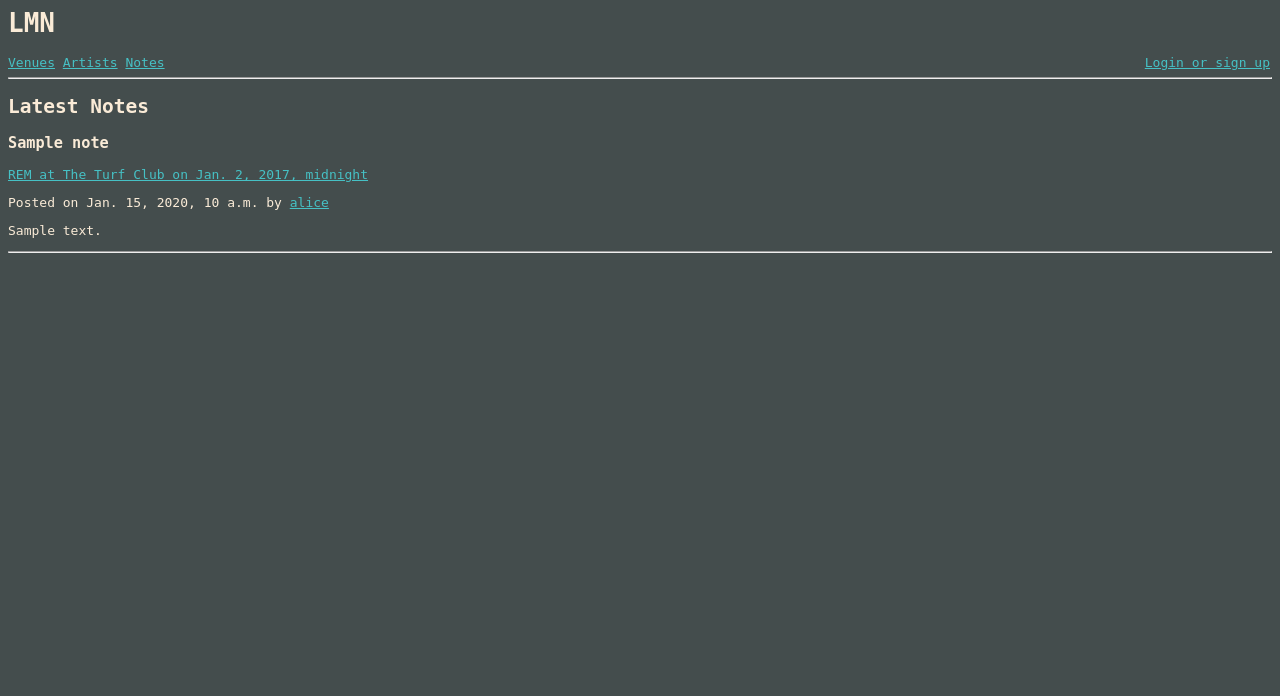
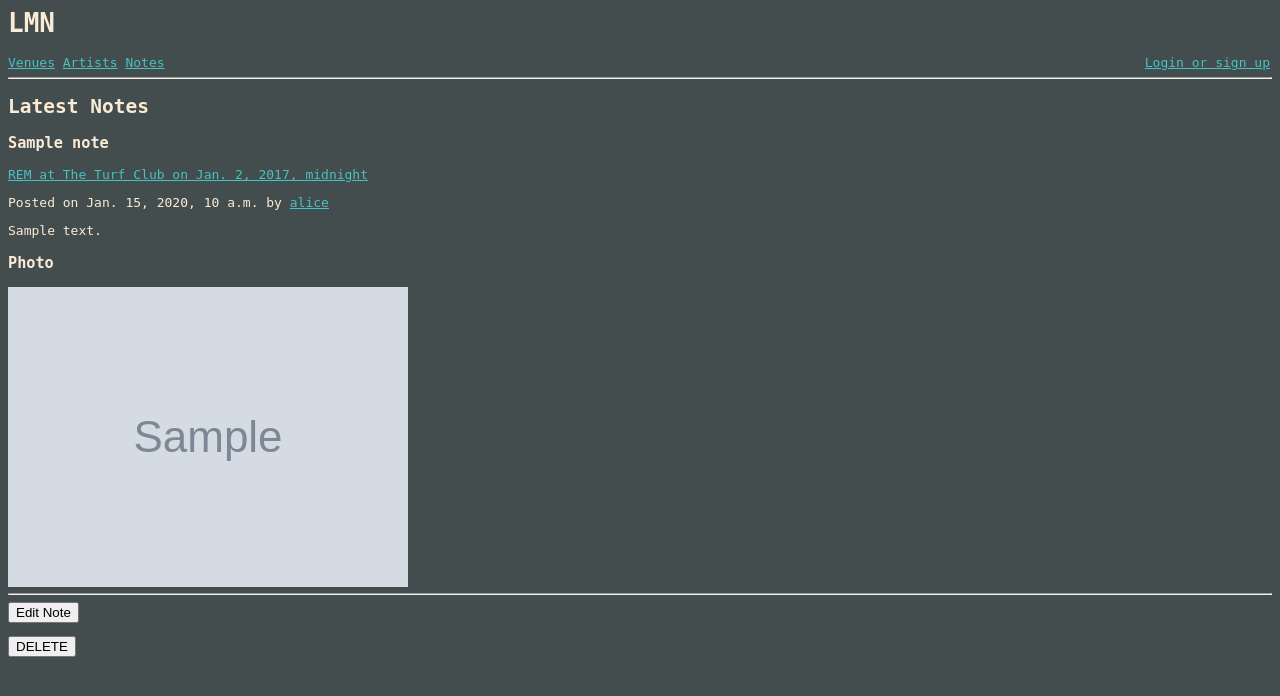
Before and after one commit to johnnyvuanly/lmn, a Django app: page /notes/latest/ in a window 1280 px wide. Shown: the top 696 px of the page. Run offline with Django 3.2, Linux system fonts and the light colour scheme; data comes from the database, SQL or seed files in the repository; tables that the repository leaves empty hold one stand-in row (values such as "Sample post"); grey boxes marked "Sample" are stand-in pictures; parts of the project's set-up code (start-up, migrations or seed data) failed here and were passed over.

Commit message:
Can delete and edit notes but cannot see pictures, also would like to see a button for the edit notes button

```diff
--- a/lmn/forms.py
+++ b/lmn/forms.py
@@ -17,7 +17,8 @@
 class NewNoteForm(forms.ModelForm):
     class Meta:
         model = Note
-        fields = ('title', 'text')
+        fields = ('title', 'text', 'photo')
+
 
 
 class UserRegistrationForm(UserCreationForm):
--- a/lmn/models.py
+++ b/lmn/models.py
@@ -3,6 +3,7 @@
 from django.db import models
 from django.contrib.auth.models import User
 import datetime
+from django.core.files.storage import default_storage
 
 # Every model gets a primary key field by default.
 
@@ -53,6 +54,28 @@
     title = models.CharField(max_length=200, blank=False)
     text = models.TextField(max_length=1000, blank=False)
     posted_date = models.DateTimeField(auto_now_add=True, blank=False)
+    photo = models.ImageField(upload_to='lmn/media/user_images/', blank=True, null=True)
+
+    def save(self, *args, **kwargs):
+        old_note = Note.objects.filter(pk=self.pk).first()
+        if old_note and old_note.photo:
+            if old_note.photo != self.photo:
+                self.delete_photo(old_note.photo)
+
+        super().save(*args, **kwargs)
+
+
+
+    def delete(self, *args, **kwargs):
+        if self.photo:
+            self.delete_photo(self.photo)
+
+        super().delete(*args, **kwargs)
+
+    def delete_photo(self, photo):
+        if default_storage.exists(photo.name):
+            default_storage.delete(photo.name)
 
     def __str__(self):
-        return f'User: {self.user} Show: {self.show} Note title: {self.title} Text: {self.text} Posted on: {self.posted_date}'
+        photo_str = self.photo.url if self.photo else 'no photo'
+        return f'User: {self.user} Show: {self.show} Note title: {self.title} Text: {self.text} Posted on: {self.posted_date}, Photo: {photo_str}'
--- /dev/null
+++ b/lmn/static/js/confirm_delete.js
@@ -0,0 +1,28 @@
+// Find all the delete buttons, add a click event listener to all buttons
+// On click event, show a confirm dialog
+// Browsers will handle these events before the click that submits the form
+// to provide the opportunity to intercept the form submit with JavaScript.
+// If the click event handler prevents the event propagating, the form submit
+// never happens.  If the click event doesn't prevent the event propagating,
+// the form will be submitted as usual.
+
+var deleteButtons = document.querySelectorAll('.delete');
+
+deleteButtons.forEach(function(button){
+
+  button.addEventListener('click', function(ev){
+
+    // Show a confirm dialog
+    var okToDelete = confirm("Delete place - are you sure?");
+
+    // If user presses no, prevent the form submit
+    if (!okToDelete) {
+      ev.preventDefault();  // Prevent the click event propagating
+    }
+
+    // Otherwise, the web page will continue processing the event,
+    // and send the delete request to the server.
+
+
+  })
+});
--- a/lmn/templates/lmn/notes/new_note.html
+++ b/lmn/templates/lmn/notes/new_note.html
@@ -3,7 +3,7 @@
 
 <h2>New note for {{ show.artist.name }} at {{ show.venue.name }} on {{ show.show_date}}</h2>
 
-<form method="POST" action="{% url 'new_note' show_pk=show.pk %}">
+<form method="POST" action="{% url 'new_note' show_pk=show.pk %}" enctype="multipart/form-data">
 
   <div>
     {% csrf_token %}
--- a/lmn/templates/lmn/notes/note_list.html
+++ b/lmn/templates/lmn/notes/note_list.html
@@ -1,4 +1,5 @@
 {% extends 'lmn/base.html' %}
+{% load static %}
 {% block content %}
 
 
@@ -23,6 +24,13 @@
     </p>
 
     <p class='note-text'>{{ note.text|truncatechars:100 }}</p>
+
+    <h3>Photo</h3>
+    {% if note.photo %}
+        <img src="{{ note.photo.url }}">
+    {% else %}
+        <P>No photo uploaded</p>
+    {% endif %}
   </div>
 
   <hr>
@@ -42,4 +50,22 @@
 
 {% endif %}
 
+{% if note.user.pk == user.pk %}
+
+
+
+    <form action="{% url 'edit_note' note_pk=note_pk%}" method="POST">
+      {% csrf_token %}
+      <button type="submit">Edit Note</button>
+    </form>
+
+    <form action="{% url 'delete_note' note.pk %}" method="POST">
+        {% csrf_token %}
+        <button type=submit class="delete">DELETE</button>
+    </form>
+
+    <script src="{% static 'js/confirm_delete.js' %}"></script>
+
+{% endif %}
+
 {% endblock %}
--- a/lmn/urls.py
+++ b/lmn/urls.py
@@ -21,6 +21,9 @@
     path('notes/detail/<int:note_pk>/', views_notes.note_detail, name='note_detail'),
     path('notes/for_show/<int:show_pk>/', views_notes.notes_for_show, name='notes_for_show'),
     path('notes/add/<int:show_pk>/', views_notes.new_note, name='new_note'),
+    path('notes/edit/<int:note_pk>/', views_notes.change_notes, name='edit_note'),
+    path('notes/delete/<int:note_pk>/', views_notes.delete_note, name='delete_note'),
+
 
     # Artist related
     path('artists/list/', views_artists.artist_list, name='artist_list'),
--- a/lmn/views/views_notes.py
+++ b/lmn/views/views_notes.py
@@ -1,3 +1,5 @@
+from django.core.checks import messages
+from django.http.request import HttpRequest
 from django.shortcuts import render, redirect, get_object_or_404
 
 from ..models import Venue, Artist, Note, Show
@@ -6,6 +8,8 @@
 from django.contrib.auth.decorators import login_required
 from django.contrib.auth.models import User
 from django.contrib.auth import authenticate, login, logout
+from django.http import HttpResponseForbidden
+from django.contrib import messages
 
 
 
@@ -15,7 +19,7 @@
     show = get_object_or_404(Show, pk=show_pk)
 
     if request.method == 'POST':
-        form = NewNoteForm(request.POST)
+        form = NewNoteForm(request.POST,)
         if form.is_valid():
             note = form.save(commit=False)
             note.user = request.user
@@ -41,6 +45,42 @@
     return render(request, 'lmn/notes/note_list.html', { 'show': show, 'notes': notes })
 
 
+@login_required
+def change_notes(request, note_pk):
+    notes = get_object_or_404(Note, pk=note_pk)
+
+    # Find out if this note belongs to the current user
+    if notes.user != request.user:
+        return HttpResponseForbidden()
+
+    # If POST request
+    if request.method == 'POST':
+        form = NewNoteForm(request.POST, request.FILES, instance=notes)
+        if form.is_valid():
+            form.save()
+            messages.info(request, 'Note Updated!')
+        else:
+            messages.error(request, form.errors)
+        return redirect('note_detail', note_pk=note_pk)
+
+    # If GET request
+    else:
+        review_form = NewNoteForm(instance=notes)
+        return render(request, 'lmn/notes/edit_notes.html', {'note': notes, 'review_form': review_form})
+
+@login_required
+def delete_note(request, note_pk):
+    note = get_object_or_404(Note, pk=note_pk)
+    if note.user == request.user:
+        note.delete()
+        messages.info(request, 'Note Deleted Successfully')
+    else:
+        messages.info(request, 'Unable to delete')
+    return redirect('my_user_profile')
+
+
+
+
 def note_detail(request, note_pk):
     note = get_object_or_404(Note, pk=note_pk)
     return render(request, 'lmn/notes/note_detail.html' , { 'note': note })
```
Also changed, not shown: lmn/templates/lmn/notes/edit_notes.html (added, +15 -0 lines), lmn/templates/lmn/notes/note_detail.html (+42 -2 lines), lmn/templates/lmn/users/user_profile.html (+8 -0 lines), lmn/migrations/0002_note_photo.py (added), lmn/static/js/goodbye_message.js (deleted), user_images/coffee.jpg (added), user_images/coffee_LRSedMA.jpg (added).
